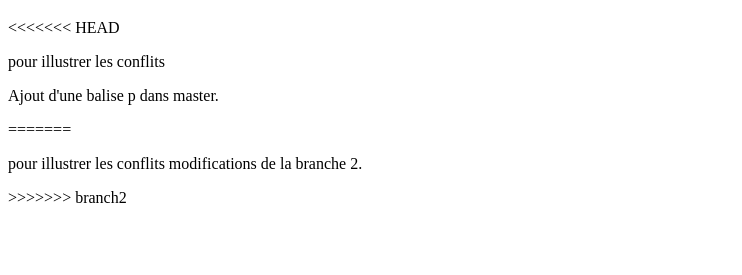
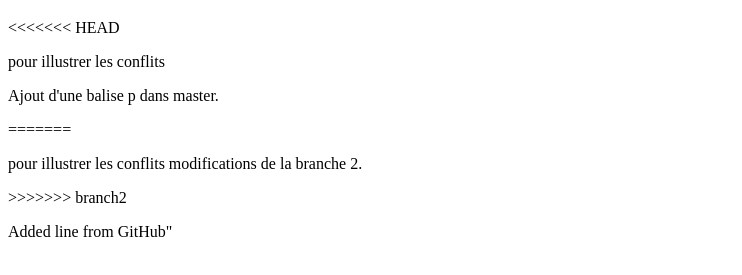
Before and after one commit to ImSimonLy/GitBash, a plain HTML site: page index.html in a window 1280 px wide. Shown: the part 61-336 px from the top of the page, without its empty margins (0-742 px from the left). Drawn offline with Linux system fonts and the light colour scheme.

Commit message:
Update index.html

```diff
--- a/index.html
+++ b/index.html
@@ -14,5 +14,6 @@
 =======
     <p>pour illustrer les conflits modifications de la branche 2.</p>
 >>>>>>> branch2
+    <p>Added line from GitHub"</p>
 </body>
 </html>
```
